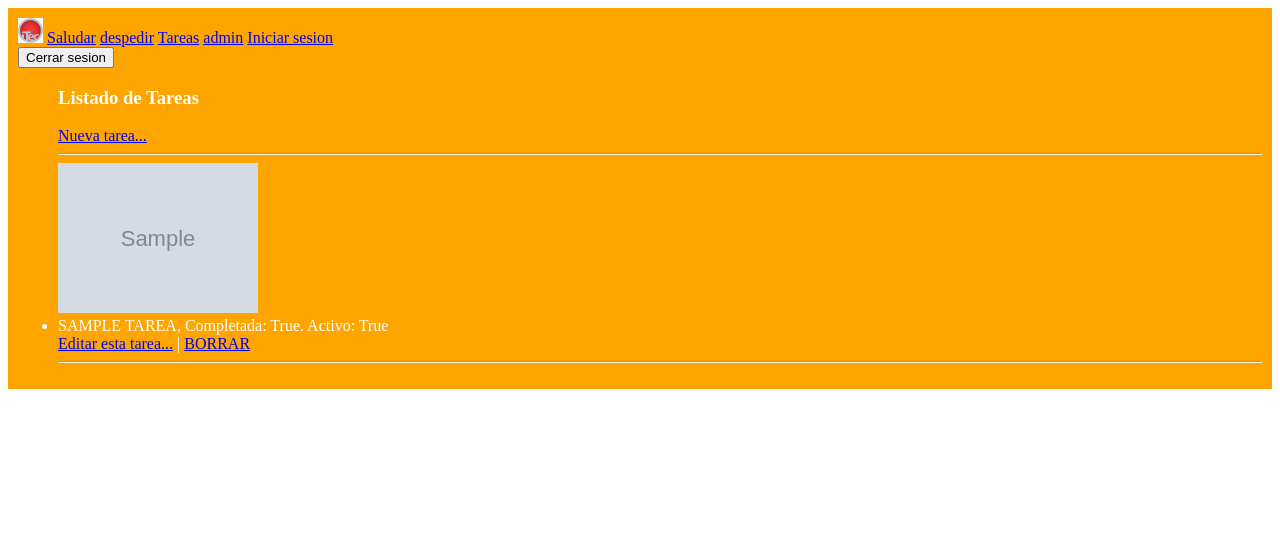
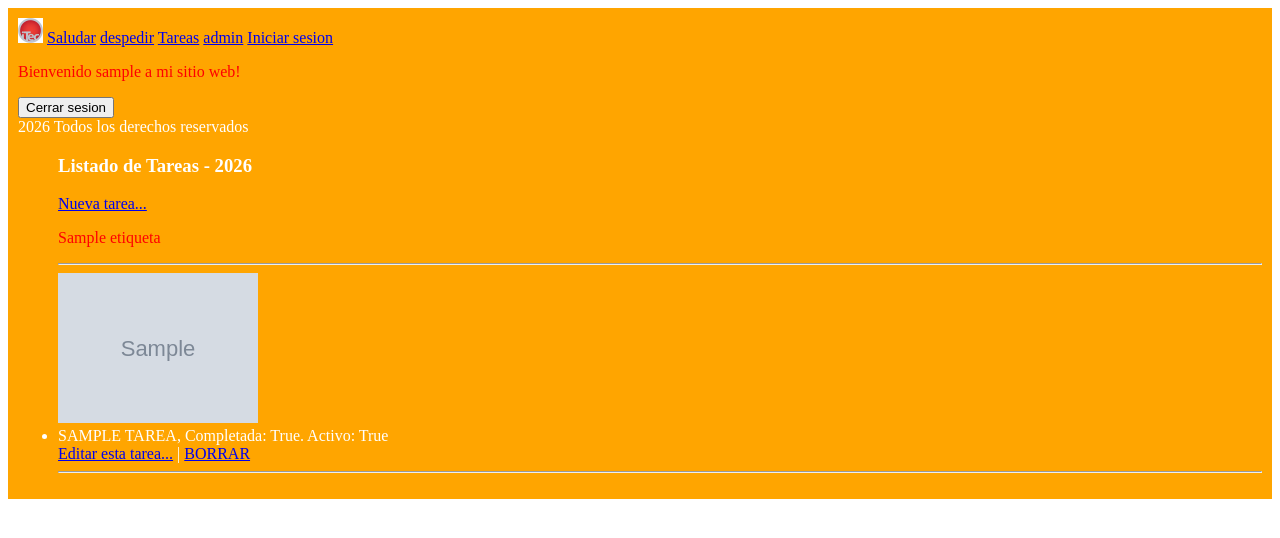
Before and after one commit to Alquita/django_ids, a Django app: page /tareas/ in a window 1280 px wide. Shown: the top 538 px of the page. Run offline with Django 5.2, Linux system fonts and the light colour scheme; a user stored in the database is signed in; tables that the repository leaves empty hold one stand-in row (values such as "Sample post"); grey boxes marked "Sample" are stand-in pictures.

Commit message:
clase 20/05

```diff
--- /dev/null
+++ b/comisionB/context_processors.py
@@ -0,0 +1,31 @@
+
+from datetime import datetime
+from todolist.models import Etiqueta
+from django.core.cache import cache
+
+def year_context(request):
+    year = datetime.now().year
+    return {"year": year} #se retorna un diccionario con la clave "year"
+
+
+
+def bienvenido_context (request):
+
+    if request.user.is_authenticated:
+        mensaje = f"Bienvenido {request.user.username} a mi sitio web!"
+
+    else:
+        mensaje = "Bienvenido a mi sitio web invitado, por favor inicia sesión para una mejor experiencia"
+
+
+    return {'mensaje_bienvenida': mensaje}
+
+
+
+def etiquetas_context(request):
+    etiquetas = cache.get("todolist_etiquetas")
+    if etiquetas is None:
+        etiquetas = Etiqueta.objects.all()
+        cache.set("todolist_etiquetas", etiquetas, 3600 * 24) #setea la cache por 24 horas (3600 segundos * 24 horas)
+        #print ('nueva cache seteada')
+    return {"etiquetas_populares": etiquetas}
--- a/comisionB/settings.py
+++ b/comisionB/settings.py
@@ -65,6 +65,9 @@ TEMPLATES = [
                 'django.template.context_processors.request',
                 'django.contrib.auth.context_processors.auth',
                 'django.contrib.messages.context_processors.messages',
+                'comisionB.context_processors.year_context', #se agrega la direccion del context processor creado para que se ejecute en cada renderizado de template.
+                'comisionB.context_processors.bienvenido_context',
+                'comisionB.context_processors.etiquetas_context',
             ],
         },
     },
--- a/saludo/templates/saludo/base.html
+++ b/saludo/templates/saludo/base.html
@@ -20,15 +20,18 @@
         {% if user.is_authenticated %}
         <form action="{% url 'logout' %}" method="post">
             {% csrf_token %}
+            <p>{{mensaje_bienvenida}}</p>
             <button type="submit">Cerrar sesion</button>
         </form>
 
         {% else %}
     </nav>
-        <p>no estas logueado | <a href="{% url 'login' %}">Login</a></p>
+        <p> {{mensaje_bienvenida }} | <a href="{% url 'login' %}">Login</a></p>
 
         <span>{{ user.username }}</span>
         {% endif %}
+
+        {{ year }} Todos los derechos reservados
 
         {% block body %}
 
--- a/templates/registration/login.html
+++ b/templates/registration/login.html
@@ -2,6 +2,7 @@
 {% extends "saludo/base.html" %}
 
 {% block body %}
+
     <hr>
     <h1>Iniciar Sesion</h1>
     <form method="post" enctype="multipart/form-data">
--- a/todolist/templates/todolist/tareas.html
+++ b/todolist/templates/todolist/tareas.html
@@ -3,8 +3,14 @@
 {%block body%}
 <ul>
 
-    <h3>Listado de Tareas</h3>
+    <h3>Listado de Tareas - {{year}}</h3>
     <a href="{%url 'crear_tarea'%}">Nueva tarea...</a>
+
+    {%for etiqueta in etiquetas_populares%}
+    <p>{{etiqueta.nombre}}</p>
+    {%endfor%}
+
+
 
     <hr>
 
```
